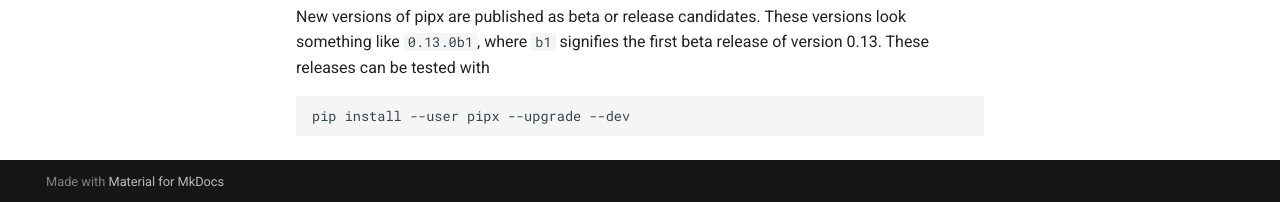
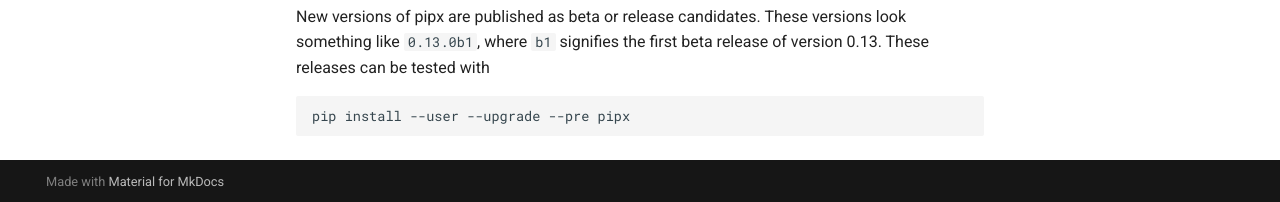
Before and after one commit to pypa/pipx, an MkDocs documentation site: the page built from docs/installation.md, in a window 1280 px wide and 900 px high, scrolled down 1122 px. Shown: the part 695-897 px from the top of the window. Built offline with MkDocs 1.6.1 and Material for MkDocs 9.7.7, drawn with Linux system fonts in a browser that asks for light colours; comment, search, counter and statistics services are not loaded.

Commit message:
Fix the command for installing development version (#801)

````diff
--- a/docs/installation.md
+++ b/docs/installation.md
@@ -56,5 +56,5 @@
 ## Install pipx Development Versions
 New versions of pipx are published as beta or release candidates. These versions look something like `0.13.0b1`, where `b1` signifies the first beta release of version 0.13. These releases can be tested with
 ```
-pip install --user pipx --upgrade --dev
+pip install --user --upgrade --pre pipx
 ```
````
Also changed, not shown: docs/changelog.md (+1 -0 lines).
